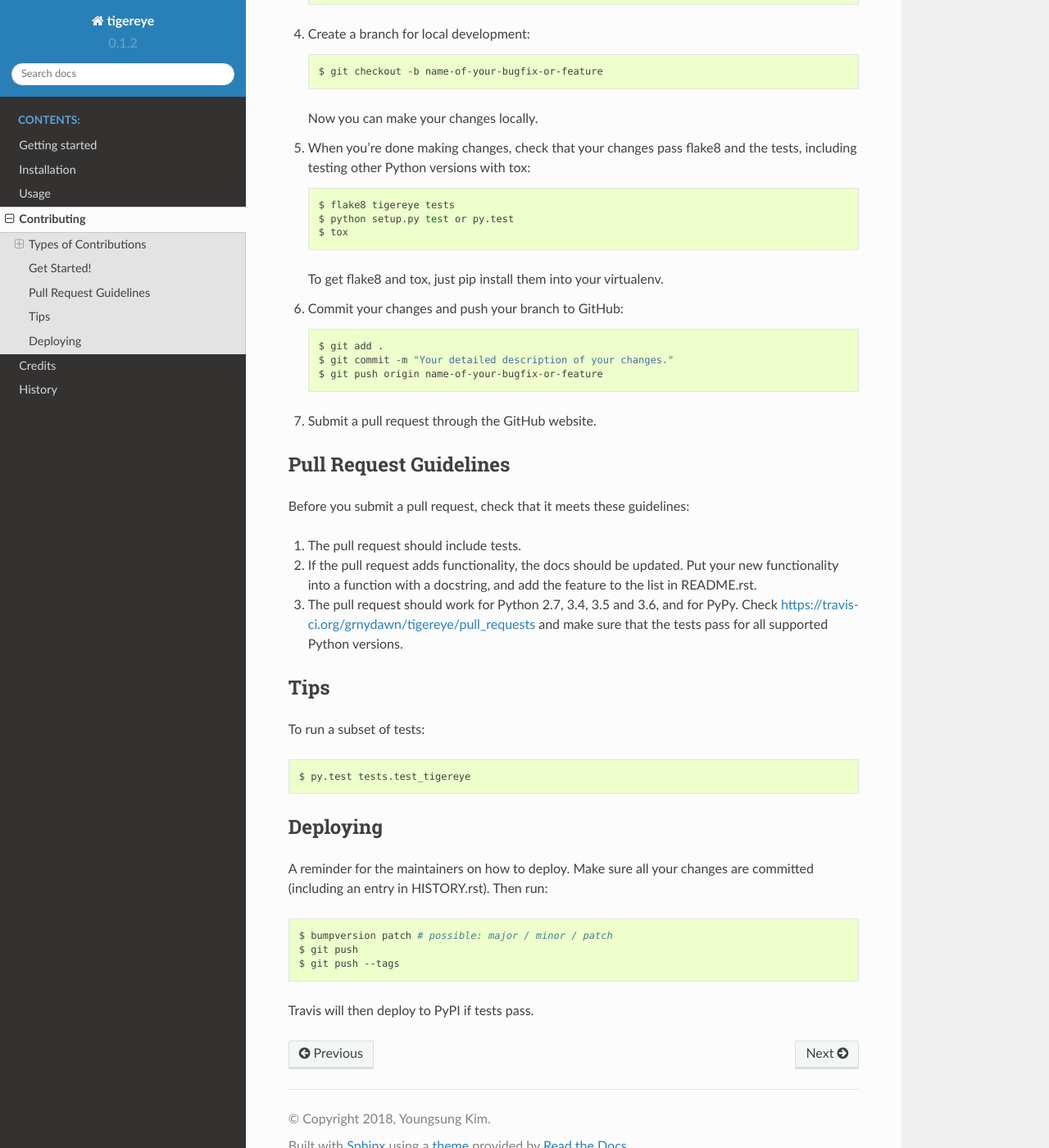
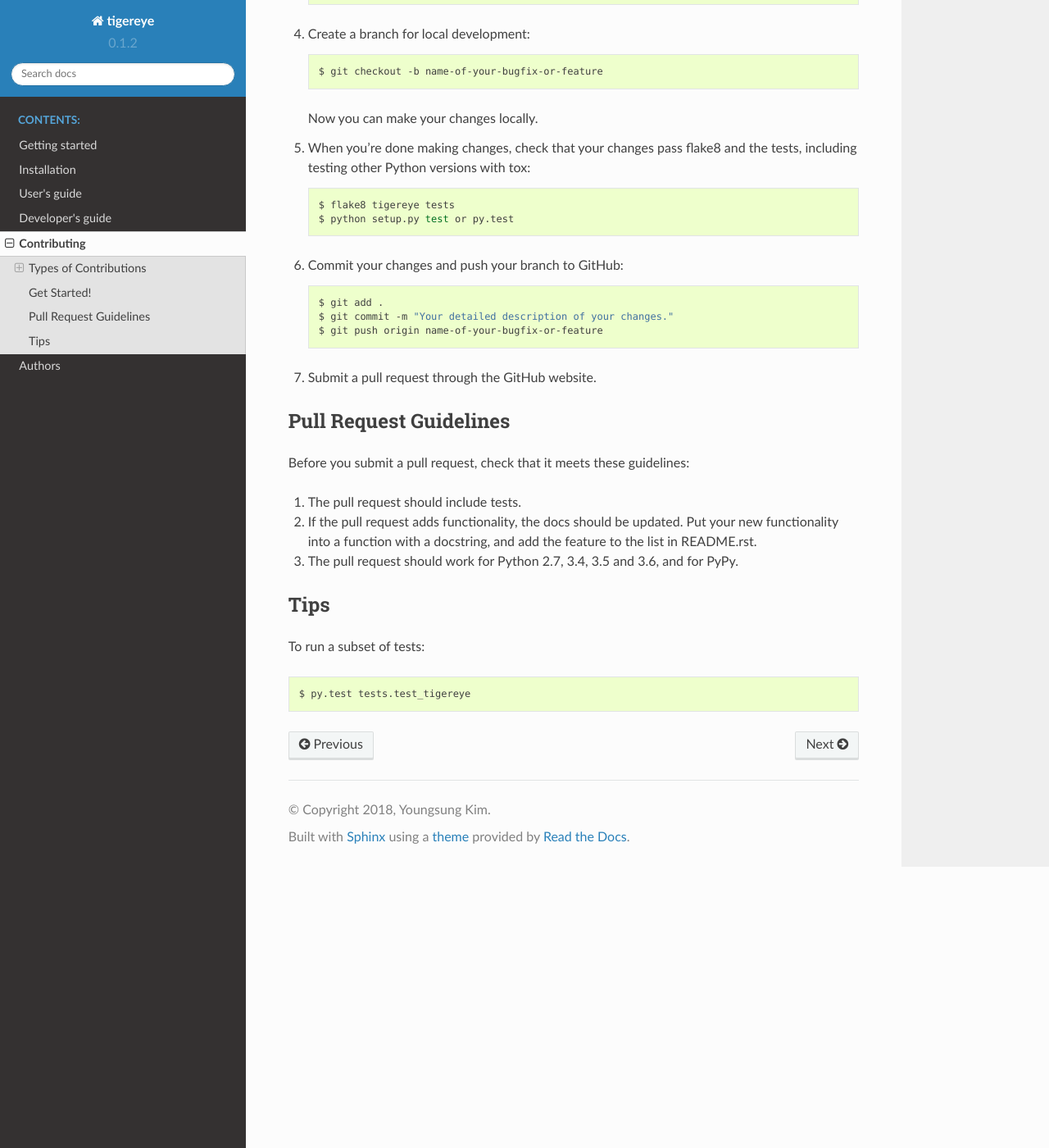
Before and after one commit to grnydawn/tigereye, a Sphinx documentation site: the page built from docs/contributing.rst, in a window 1280 px wide and 1400 px high, scrolled down 1547 px. Shown: the whole window at 82% size. Built offline with Sphinx 7.4.7 and the Read the Docs theme 2.0.0, drawn with Linux system fonts in a browser that asks for light colours; pages that are not in the unit, such as notebooks, are missing from menus; some of the changed text lies outside the part shown.

Commit message:
updating docs

```diff
--- a/CONTRIBUTING.rst
+++ b/CONTRIBUTING.rst
@@ -62,7 +62,7 @@ Ready to contribute? Here's how to set up `tigereye` for local development.
 1. Fork the `tigereye` repo on GitHub.
 2. Clone your fork locally::
 
-    $ git clone git@github.com:your_name_here/tigereye.git
+    $ git clone https://github.com/grnydawn/tigereye.git
 
 3. Install your local copy into a virtualenv. Assuming you have virtualenvwrapper installed, this is how you set up your fork for local development::
 
@@ -81,7 +81,10 @@ Ready to contribute? Here's how to set up `tigereye` for local development.
 
     $ flake8 tigereye tests
     $ python setup.py test or py.test
-    $ tox
+
+
+..    $ tox
+
 
    To get flake8 and tox, just pip install them into your virtualenv.
 
@@ -102,9 +105,11 @@ Before you submit a pull request, check that it meets these guidelines:
 2. If the pull request adds functionality, the docs should be updated. Put
    your new functionality into a function with a docstring, and add the
    feature to the list in README.rst.
-3. The pull request should work for Python 2.7, 3.4, 3.5 and 3.6, and for PyPy. Check
-   https://travis-ci.org/grnydawn/tigereye/pull_requests
-   and make sure that the tests pass for all supported Python versions.
+3. The pull request should work for Python 2.7, 3.4, 3.5 and 3.6, and for PyPy.
+
+
+..   Check https://travis-ci.org/grnydawn/tigereye/pull_requests
+     and make sure that the tests pass for all supported Python versions.
 
 Tips
 ----
@@ -113,16 +118,15 @@ To run a subset of tests::
 
 $ py.test tests.test_tigereye
 
+..  Deploying
+    ---------
 
-Deploying
----------
+    A reminder for the maintainers on how to deploy.
+    Make sure all your changes are committed (including an entry in HISTORY.rst).
+    Then run::
 
-A reminder for the maintainers on how to deploy.
-Make sure all your changes are committed (including an entry in HISTORY.rst).
-Then run::
+    $ bumpversion patch # possible: major / minor / patch
+    $ git push
+    $ git push --tags
 
-$ bumpversion patch # possible: major / minor / patch
-$ git push
-$ git push --tags
-
-Travis will then deploy to PyPI if tests pass.
+    .. Travis will then deploy to PyPI if tests pass.
--- a/HISTORY.rst
+++ b/HISTORY.rst
@@ -2,7 +2,7 @@
 History
 =======
 
-0.1.0 (2018-06-16)
+0.1.2 (2018-06-24)
 ------------------
 
 * First release on PyPI.
--- /dev/null
+++ b/docs/dguide.rst
@@ -0,0 +1,5 @@
+=================
+Developer's guide
+=================
+
+T.B.D.
--- /dev/null
+++ b/docs/uguide.rst
@@ -0,0 +1,5 @@
+============
+User's guide
+============
+
+T.B.D.
--- a/docs/usage.rst
+++ /dev/null
@@ -1,7 +0,0 @@
-=====
-Usage
-=====
-
-To use tigereye in a project::
-
-    import tigereye
```
Also changed, not shown: docs/index.rst (+5 -5 lines), docs/installation.rst (+7 -6 lines).
